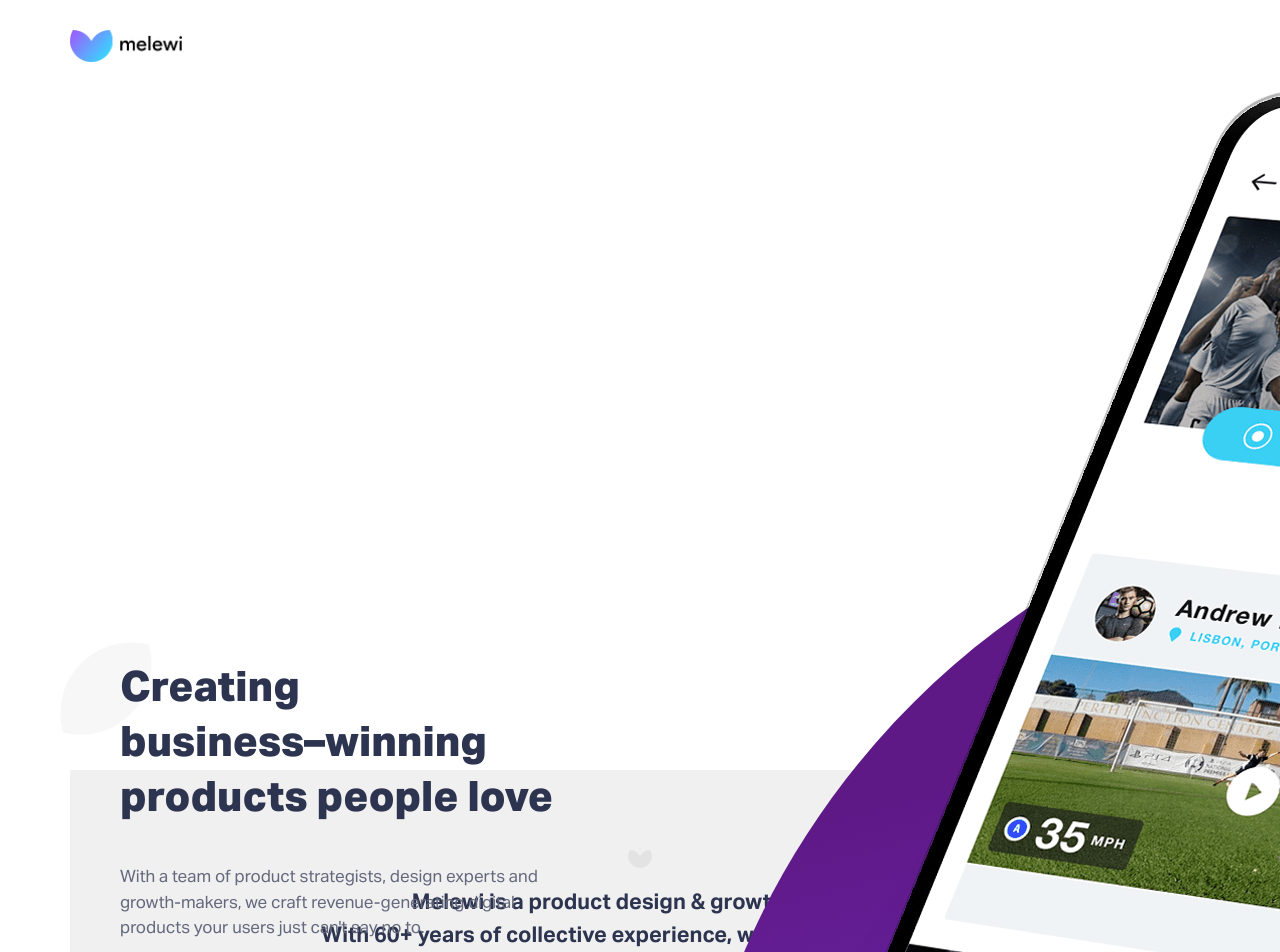
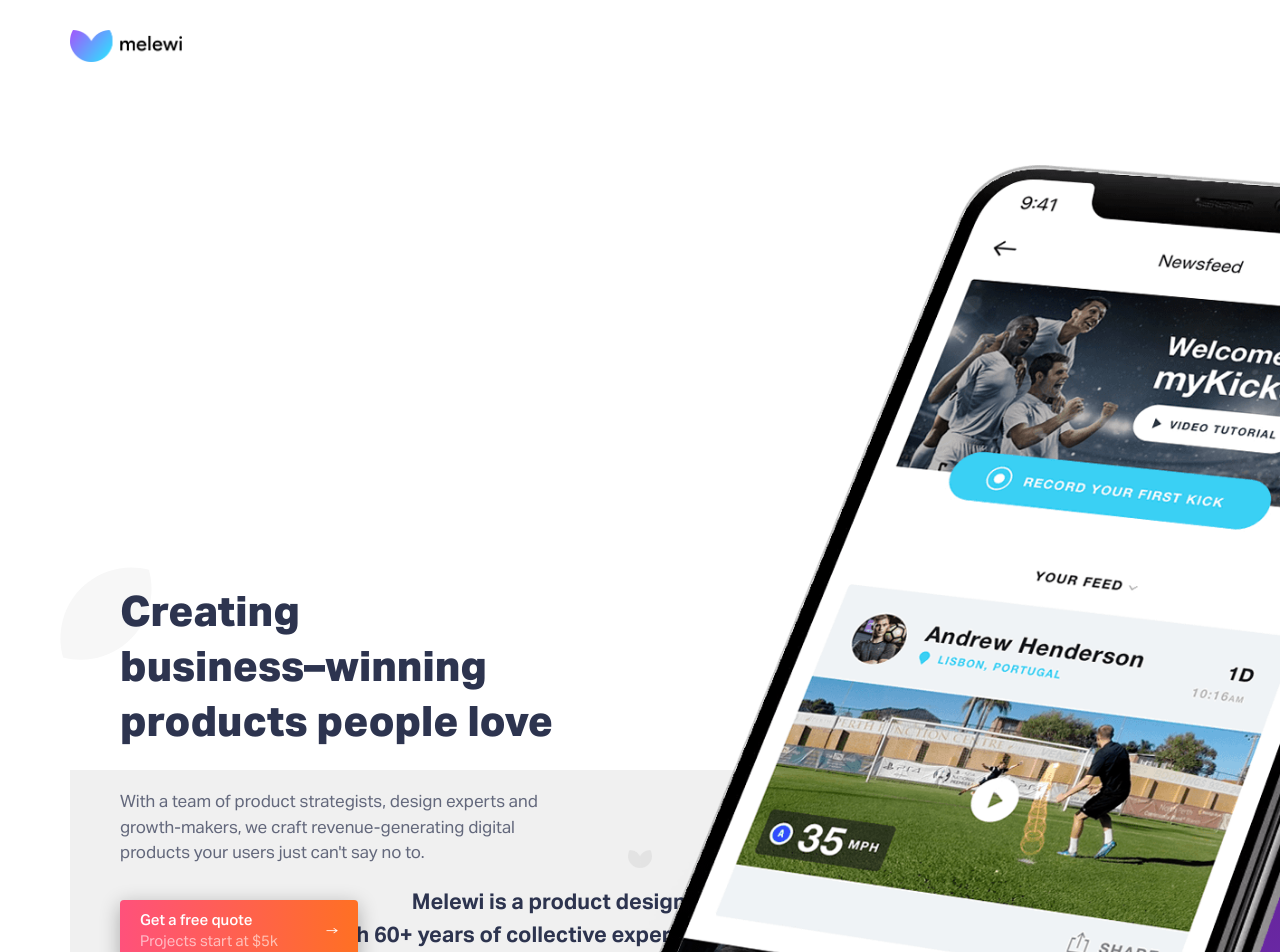
Before and after one commit to jmeistrich/jmeistrich.github.io, a Jekyll site: the page melewi/index.html, which Jekyll copies as it is, in a window 1280 px wide. Shown: the top 952 px of the page. Built offline with Jekyll 4.4.1, drawn with Linux system fonts in a browser that asks for light colours; nearby versions of some CDN libraries; some web fonts are replaced; library files that are not in the unit come from our copies.

Commit message:
Tweak some more images

```diff
--- a/melewi/index.html
+++ b/melewi/index.html
@@ -123,6 +123,7 @@
                             </svg>
                         </div>
                         <div class="imgDevice">
+                            <img class="bubbleTop" src="img/bubbletopdevice.png" />
                             <img src="img/topdevice.png" />
                         </div>
                     </div>
--- a/melewi/main.css
+++ b/melewi/main.css
@@ -67,9 +67,16 @@
 .imgDevice {
   height: 100%;
   z-index: 1;
+  margin: 0 0 -150px -200px;
 }
-.imgDevice img {
+.imgDevice img:last-child {
   height: 100%;
+}
+.imgDevice .bubbleTop {
+  position: absolute;
+  bottom: 200px;
+  left: 220px;
+  height: 32px;
 }
 @keyframes pulseDevice {
   0% {
```
Also changed, not shown: melewi/main.less (+8 -1 lines), melewi/img/MyKicks.png, melewi/img/bubbletopdevice.png (added).
